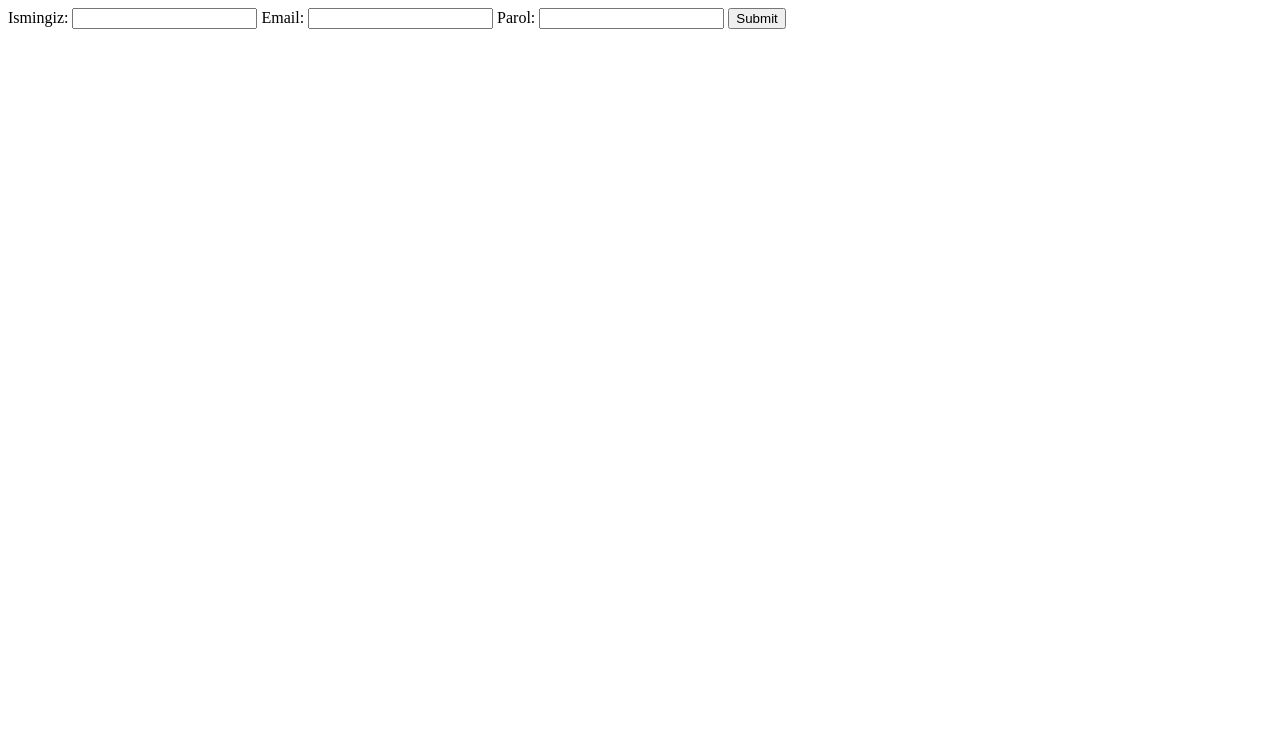
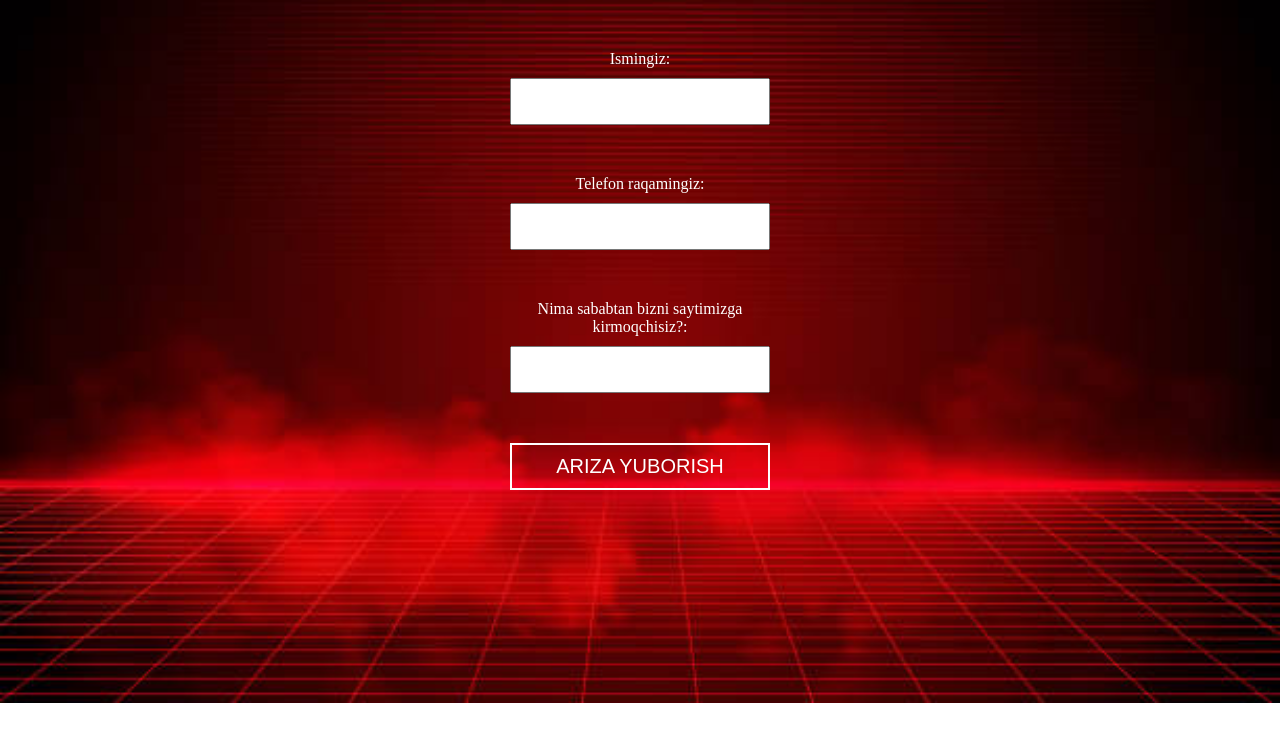
Before and after one commit to AL1CO/LOGIN, a plain HTML site: page index.html in a window 1280 px wide. Drawn offline with nearby package versions, Linux system fonts and the light colour scheme; some packages are replaced by stand-ins of ours; a script that the page names is missing.

Commit message:
o`zgarish

```diff
--- /dev/null
+++ b/STYLE.CSS
@@ -0,0 +1,40 @@
+* {
+  margin: 0;
+  padding: 0;
+  box-sizing: border-box;
+}
+body {
+  background-image: url("./IMG/bacraundcolor.jpg");
+  background-repeat: no-repeat;
+  background-size: cover;
+  color: rgb(255, 255, 255);
+  text-align: center;
+}
+.con {
+  margin: 0 auto;
+  max-width: 260px;
+  padding-top: 50px;
+}
+input {
+  display: block;
+  margin: 10px 0 50px;
+  width: 100%;
+  padding: 10px 20px;
+  color: rgb(0, 0, 0);
+  font-size: 20px;
+}
+button {
+  padding: 10px 20px;
+  color: rgb(255, 255, 255);
+  font-size: 20px;
+  width: 100%;
+  border: 2px solid rgb(255, 255, 255);
+  background-color: transparent;
+  cursor: pointer;
+  transition: 1s;
+}
+button:hover {
+  background-color: #fff;
+  color: brown;
+  border: 0;
+}
--- a/index.html
+++ b/index.html
@@ -4,18 +4,22 @@
     <meta charset="UTF-8" />
     <meta http-equiv="X-UA-Compatible" content="IE=edge" />
     <meta name="viewport" content="width=device-width, initial-scale=1.0" />
-    <link rel="stylesheet" href="style.css" />
-    <title>20-dars</title>
+    <link rel="ICON" href="./IMG/Hacker_logo_2-removebg-preview.png" />
+    <link rel="stylesheet" href="./STYLE.CSS" />
+    <script src="https://cdn.jsdelivr.net/npm/sweetalert2@11"></script>
+    <title>GURUHGA A`ZO BO`LISH</title>
   </head>
   <body>
-    <form action="" method="get">
+    <form action="" method="get" class="con">
       <label for="fname">Ismingiz: </label>
       <input id="fname" type="text" />
-      <label for="email">Email: </label>
-      <input id="email" type="email" />
-      <label for="password">Parol: </label>
-      <input id="password" type="password" />
-      <button onclick="alicho()" type="submit">Submit</button>
+      <label for="email">Telefon raqamingiz: </label>
+      <input id="email" type="tel" />
+      <label for="password"
+        >Nima sababtan bizni saytimizga kirmoqchisiz?:
+      </label>
+      <input id="password" type="text" />
+      <button onclick="alicho()" type="submit">ARIZA YUBORISH</button>
     </form>
     <script src="https://ajax.googleapis.com/ajax/libs/jquery/3.5.1/jquery.min.js"></script>
     <script>
@@ -44,7 +48,15 @@
           }),
         };
         $.ajax(settings).done(function (response) {
-          alert("ARIZANGIZ QABUL QILINDI TEZ O`RADA ALOQAGA CHIQAMIZ");
+          alert(
+            "BIZNI SAYTGA KIRGANINGIZ XAQIDA ALICHO XABAR TOPTI AGARDA SIZGA QIZIQIB QO`LSA SIZGA ALOQAGA CHIQADI"
+          );
+          Swal.fire({
+            title: "QABUL QILINDI",
+            text: "SAYTGA KIRILMOQDA",
+            icon: "success",
+          });
+
           window.location.href = "https://qizil.netlify.app/";
         });
         document.getElementById("fname").value = "";
```
Also changed, not shown: IMG/Hacker_logo_2-removebg-preview.png (added), IMG/Hacker_logo_2-removebg-preview.svg (added), IMG/bacraundcolor.jpg (added).
